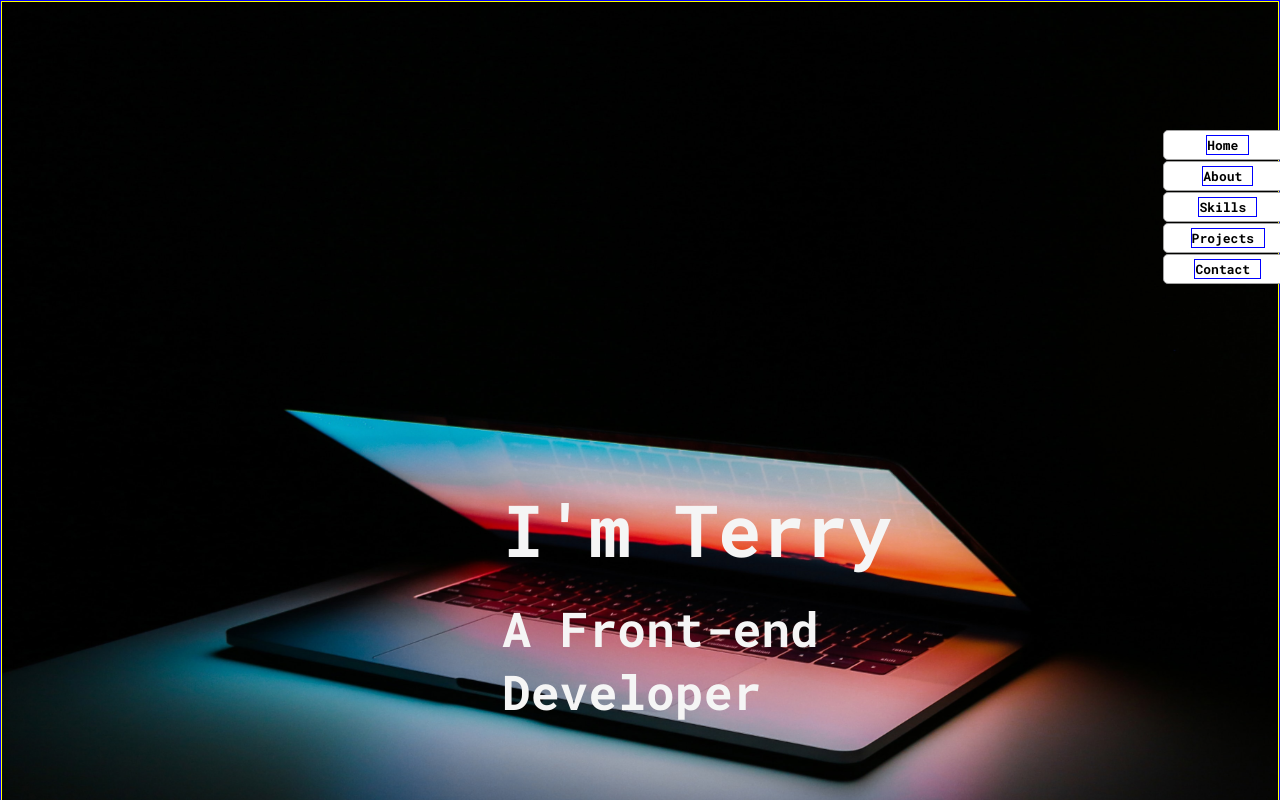
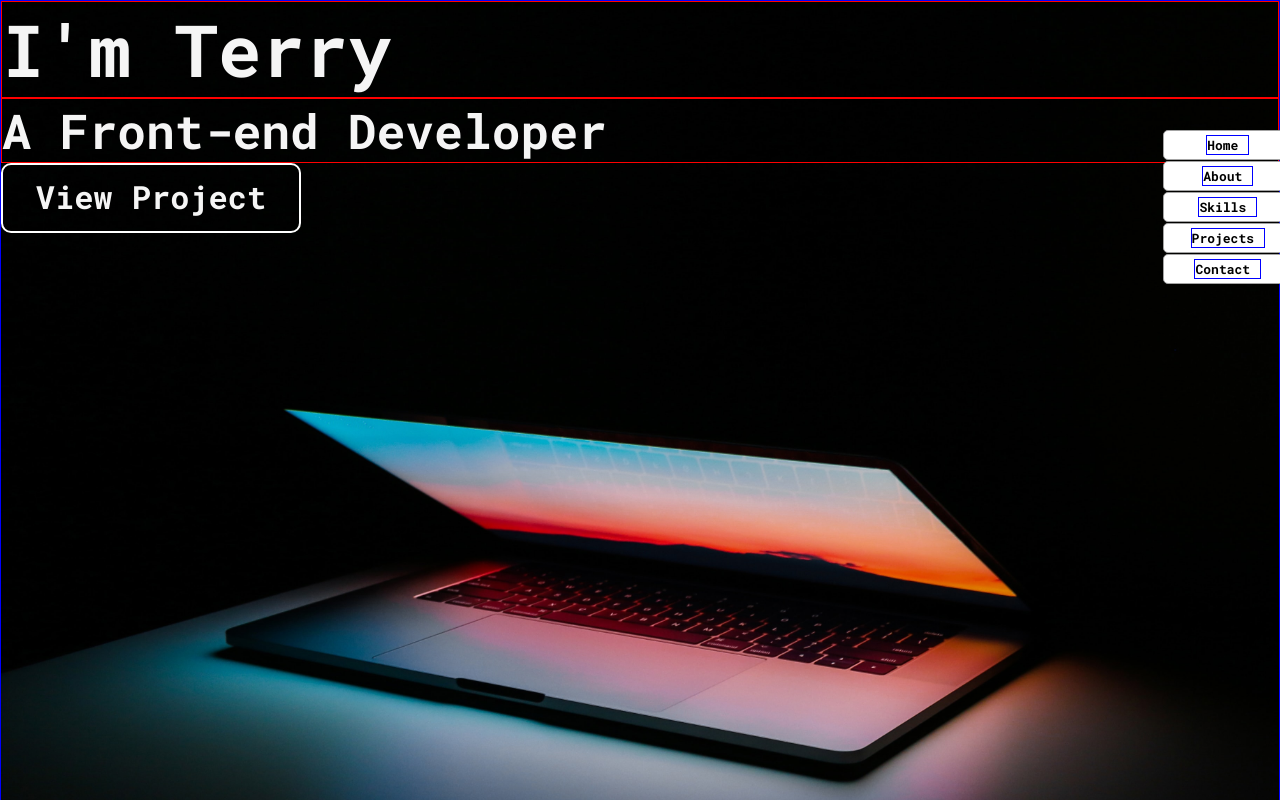
Before and after one commit to terryjung0244/onePagePortfolioV2, a React (Create React App) app: page / in a window 1280 px wide. Shown: the top 800 px of the page. Built offline with nearby package versions, Linux system fonts and the light colour scheme.

Commit message:
Home Style Updated

```diff
--- a/src/screens/Style/Home.css
+++ b/src/screens/Style/Home.css
@@ -9,26 +9,27 @@
   position: relative;
 
 }
-
+/*
 .homeSubCon {
-  border: 1px solid yellow;
+  border: 1px solid red;
   width: 100%;
   height: 100%;
   padding: 480px 200px;
-}
+
+} */
 
 .homeMyNameCon {
-  /* border: 1px solid red; */
+  border: 1px solid red;
   color: whitesmoke;
   font-size: 4.5rem;
-  padding-left: 300px;
+  padding-left: 0;
 }
 
 .homeJobTitleCon {
-  /* border: 1px solid red;   */
+  border: 1px solid red;
   color: whitesmoke;
   font-size: 3rem;
-  padding: 20px 0px 20px 300px;
+
 }
 
 .homeProjectCon {
@@ -40,7 +41,7 @@
   height: 70px;
   padding: 10px 20px;
   text-align: center;
-  margin: 100px 0 0 300px;
+  /* margin: 100px 0 0 300px; */
   cursor: pointer;
   transition: 1.5s;
 }
@@ -51,11 +52,29 @@
 }
 
 .homeBgSubCon {
-  border: 1px solid green;
+  /* border: 1px solid green; */
   object-fit: cover;
   width: 100%;
   height: 100%;
   position: absolute;
   z-index: -1;
   top: 0;
+  left: 0;
 }
+
+/* For between 0 - 600px screen width */
+@media screen and (min-width: 0) and (max-width: 600) {
+
+
+}
+
+
+/* For between 601 - 900px screen width */
+@media screen and (min-width: 601px) and (max-width: 900px) {
+
+}
+
+/* For between 901px - 1200px screen width */
+@media screen and (min-width: 901px) and (max-width: 1200px) {
+
+}
```
Also changed, not shown: src/screens/component/Home.jsx (line endings or trailing spaces).
